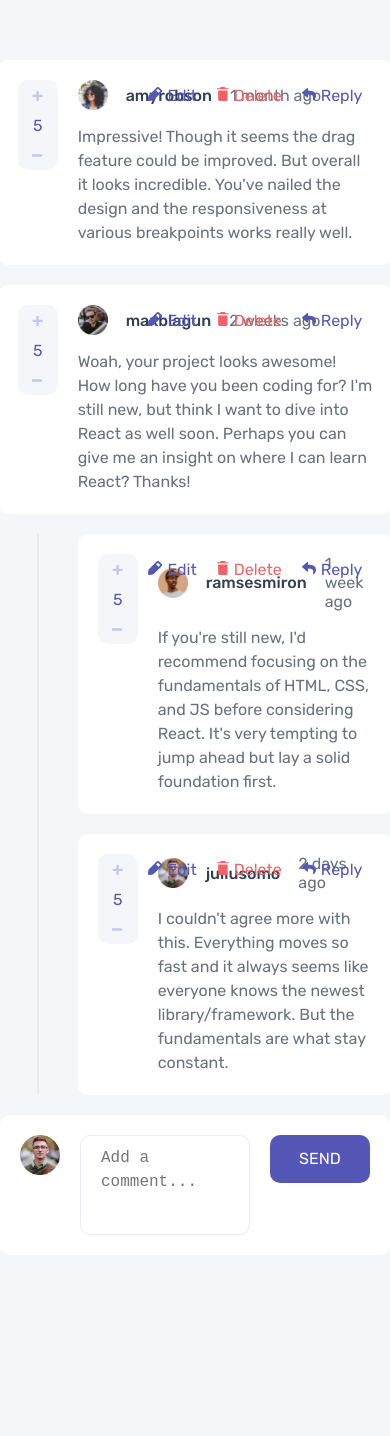
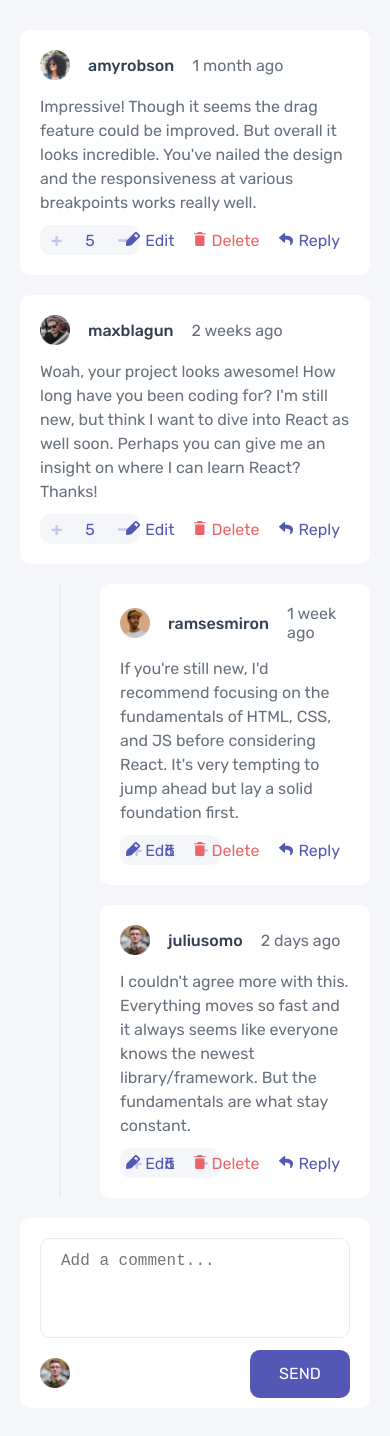
Before and after one commit to maurodollinger/interactive-comment-section, a React (Create React App) app: page / in a window 390 px wide. Shown: the top 1436 px of the page. Before the commit the page ends 1335 px from the top, so only its background shows below. Built offline with nearby package versions, Linux system fonts and the light colour scheme.

Commit message:
added mobile design

```diff
--- a/src/Components/AddComment/AddComment.module.scss
+++ b/src/Components/AddComment/AddComment.module.scss
@@ -4,12 +4,41 @@
     display: flex;
     justify-content: center;
     align-items: center;
+
     .container{
         width: 730px;
         margin: 0 auto 60px ;
         .card{
             display: flex;
         }
+    }
+    @media screen and (max-width:$mobile) {
+        .container{
+            width: 100%;
+            margin:0 20px 30px;
+            .card{
+                flex-direction: column;
+            }
+            textarea{
+                order:-1;
+                margin-bottom: 20px;
+            }
+            .leftSide{
+                width: 30px;
+                height: 30px;
+                img{
+                    width: 30px;
+                    height: 30px;
+                }
+            }
+            .rightSide{
+                width: 100px;
+                position: absolute;
+                bottom: 10px;
+                right:20px;
+            }
+        }
+
     }
     .leftSide{
         min-width: 40px;
--- a/src/Components/Comment/Comment.module.scss
+++ b/src/Components/Comment/Comment.module.scss
@@ -8,6 +8,13 @@
     }
     .rightSide{
         width: 100%;
+    }
+    @media screen and (max-width:$mobile) {
+        flex-direction: column;
+        .leftSide{
+            margin-top:10px;
+            order: 1;
+        }
     }
 }
 
@@ -51,4 +58,8 @@
     display: flex;
     align-items: center;
     justify-content: center;
+    @media screen and (max-width:$mobile) {
+        bottom:20px;
+        top:inherit
+    }
 }
--- a/src/Components/CommentsSection/CommentsSection.js
+++ b/src/Components/CommentsSection/CommentsSection.js
@@ -6,7 +6,7 @@ import RepliesContainer from "../UI/RepliesContainer/RepliesContainer";
 const CommentsSection = ({ comments }) => {
   console.log(comments);
   return (
-    <section id={styles.comments}>
+    <section id={styles.commentsContainer}>
       <div className={styles.container}>
         {comments.map((el) =>
          {
--- a/src/Components/CommentsSection/CommentsSection.module.scss
+++ b/src/Components/CommentsSection/CommentsSection.module.scss
@@ -1,9 +1,16 @@
-#comments{
+@import '../../scss/variables.scss';
+
+#commentsContainer{
     display: flex;
     justify-content: center;
     align-items: center;
+
     .container{
         width: 730px;
         margin: 60px auto 0;
+        @media screen and (max-width:$mobile) {
+            width: 100%;
+            margin:30px 20px 0;
+        }
     }
 }
--- a/src/Components/UI/LikeAction/LikeAction.module.scss
+++ b/src/Components/UI/LikeAction/LikeAction.module.scss
@@ -7,6 +7,12 @@
     justify-content: center;
     background-color:$very-light-gray ;
     border-radius: 10px;
+
+    @media screen and (max-width:$mobile) {
+        flex-direction: row;
+        width: 100px;
+    }
+
     button, label{
         height: 30px;
         width: 100%;
--- a/src/index.scss
+++ b/src/index.scss
@@ -1,6 +1,3 @@
-$desktop: 1440px;
-$mobile: 375px;
-
 @import url('https://fonts.googleapis.com/css2?family=Rubik:wght@400;500;700&display=swap');
 
 body {
--- a/src/scss/variables.scss
+++ b/src/scss/variables.scss
@@ -6,3 +6,6 @@ $dark-blue: rgb(50,65,82);
 $gray-blue: rgb(103,114,126);
 $light-gray: rgb(234,236,241);
 $very-light-gray: rgb(245,246,250);
+
+$desktop: 1440px;
+$mobile: 750px;
```
